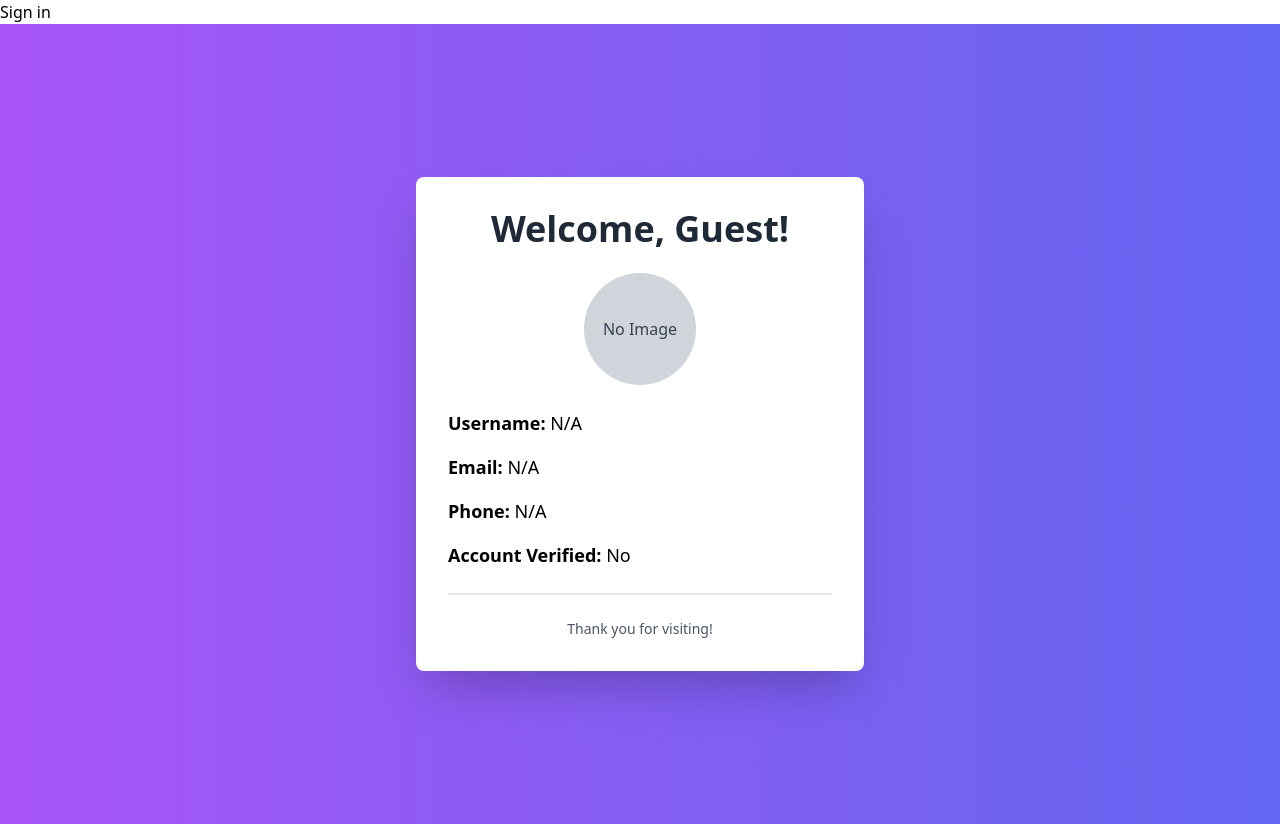
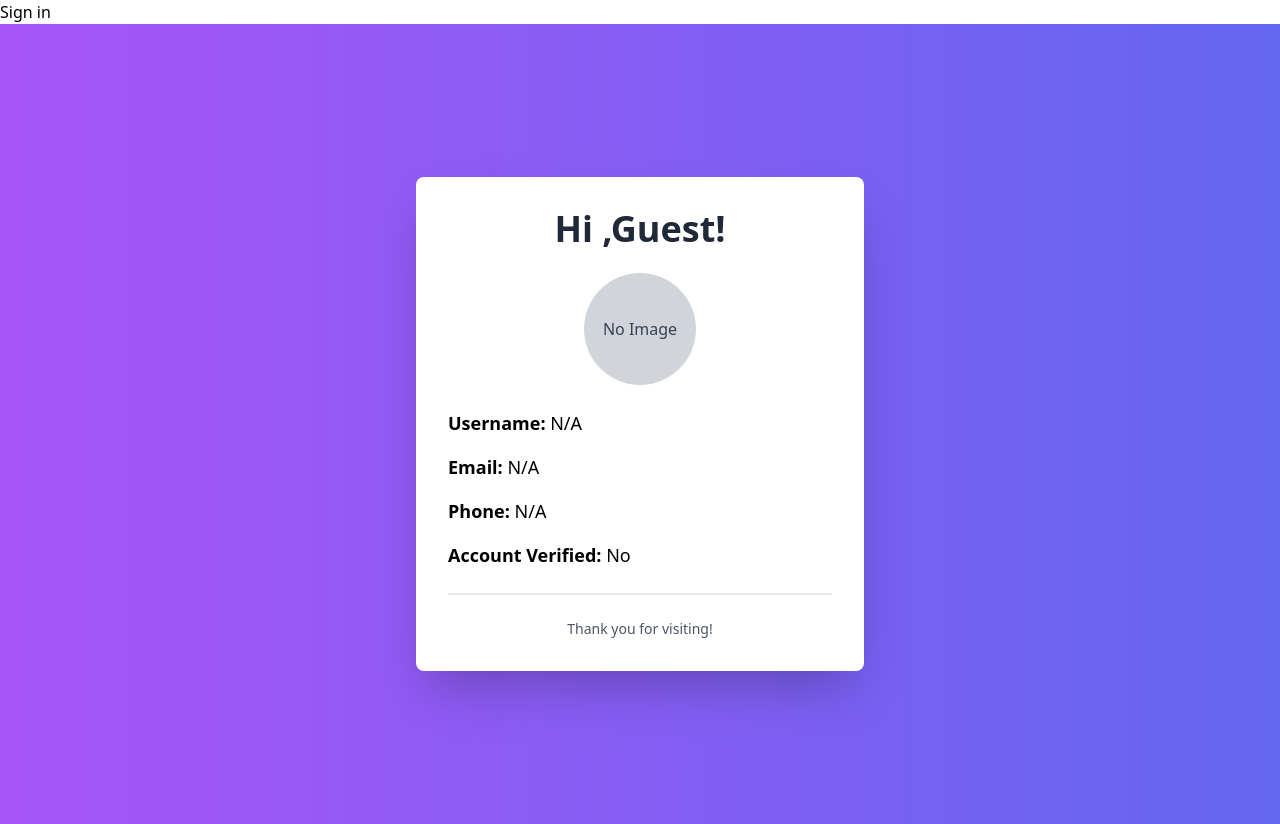
Before and after one commit to paras202/ExploreEase-app, a Next.js app: page / in a window 1280 px wide. Built offline with nearby package versions, Linux system fonts and the light colour scheme; no server answers.

Commit message:
minor changes

```diff
--- a/app/page.tsx
+++ b/app/page.tsx
@@ -13,7 +13,7 @@ export default async function Home() {
     <div className="h-screen flex items-center justify-center bg-gradient-to-r from-purple-500 to-indigo-500">
       <div className="bg-white p-8 rounded-lg shadow-2xl max-w-md w-full">
         <h1 className="text-4xl font-bold text-center text-gray-800 mb-6">
-          Welcome, {user?.username || "Guest"}!
+        Hi ,{user?.username || "Guest"}!
         </h1>
 
         {/* Display user image if available */}
```
